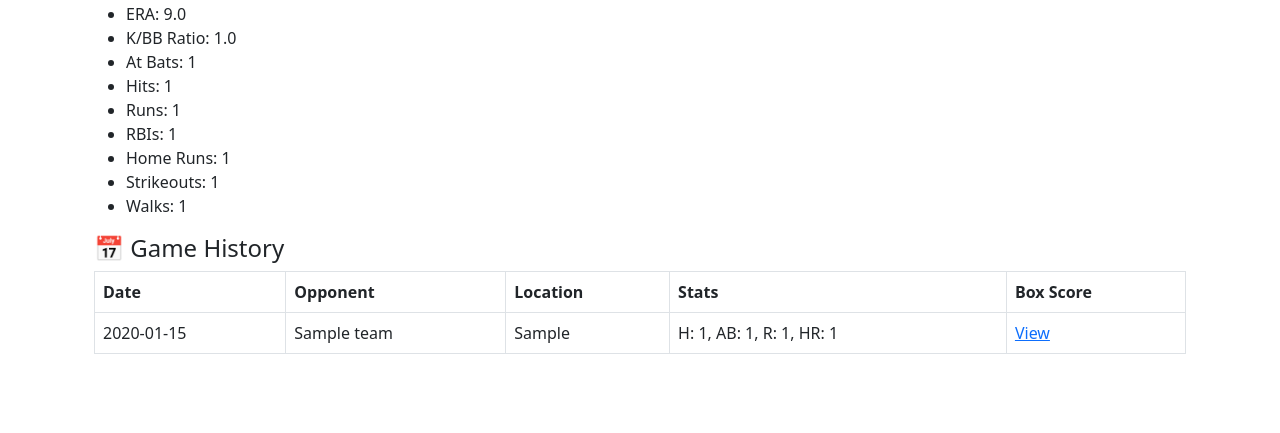
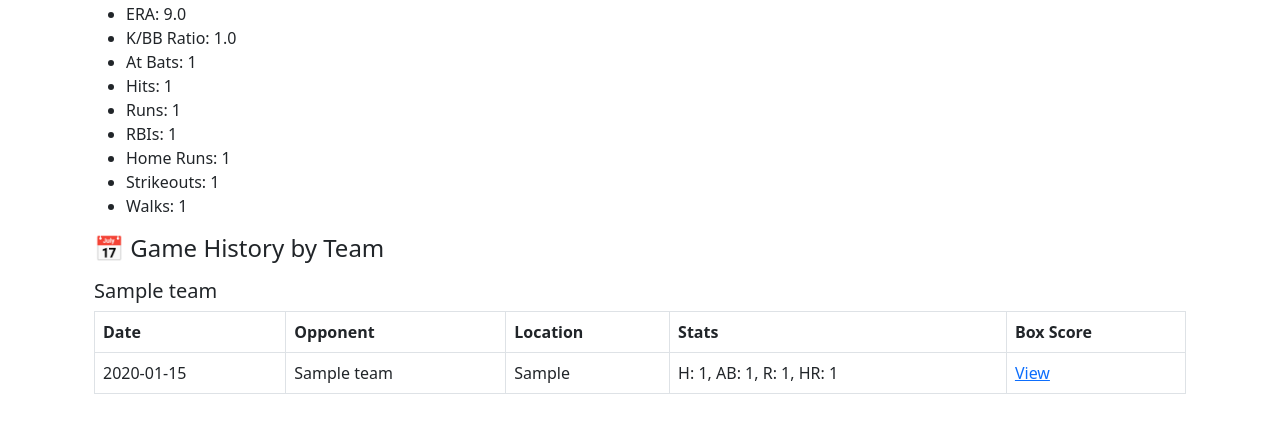
Before and after one commit to titancoder12/web3sportsdraft, a Django app: page /dashboard/ in a window 1280 px wide. Shown: the part 257-690 px from the top of the page. Run offline with Django 3.2, Linux system fonts and the light colour scheme; a user stored in the database is signed in; tables that the repository leaves empty hold one stand-in row (values such as "Sample post").

Commit message:
game history grouped by team

```diff
--- a/league/templates/league/player_dashboard.html
+++ b/league/templates/league/player_dashboard.html
@@ -6,6 +6,7 @@
   {% if error %}
     <p class="text-danger">{{ error }}</p>
   {% else %}
+
     <h4>📊 Overall Stats</h4>
     <ul>
       <li>Batting Avg (AVG): {{ batting_avg }}</li>
@@ -23,7 +24,9 @@
       <li>Walks: {{ overall_stats.base_on_balls|default:0 }}</li>
     </ul>
 
-    <h4>📅 Game History</h4>
+    <h4>📅 Game History by Team</h4>
+    {% for team_name, stats in team_games.items %}
+      <h5 class="mt-3">{{ team_name }}</h5>
       <table class="table table-bordered">
         <thead>
           <tr>
@@ -35,7 +38,7 @@
           </tr>
         </thead>
         <tbody>
-        {% for stat in game_stats %}
+          {% for stat in stats %}
           <tr>
             <td>{{ stat.game.date|date:"Y-m-d" }}</td>
             <td>
@@ -52,6 +55,8 @@
           {% endfor %}
         </tbody>
       </table>
+    {% endfor %}
+
   {% endif %}
 </div>
 {% endblock %}
--- a/league/views.py
+++ b/league/views.py
@@ -13,6 +13,8 @@ from django.shortcuts import render
 from django.db.models import Sum
 from django.db.models.functions import Coalesce
 
+from collections import defaultdict
+
 @login_required
 def player_dashboard(request):
     user = request.user
@@ -24,8 +26,18 @@ def player_dashboard(request):
             "error": "Your account is not associated with a player profile."
         })
 
+    # Game stats
     game_stats = PlayerGameStat.objects.select_related("game").filter(player=player).order_by("-game__date")
 
+    # Group stats by team
+    team_games = defaultdict(list)
+    for stat in game_stats:
+        for team in player.teams.all():
+            if stat.game.team_home_id == team.id or stat.game.team_away_id == team.id:
+                team_games[team.name].append(stat)
+
+
+    # Aggregate stats
     agg = game_stats.aggregate(
         at_bats=Coalesce(Sum("at_bats"), 0),
         hits=Coalesce(Sum("hits"), 0),
@@ -45,6 +57,7 @@ def player_dashboard(request):
         strikeouts_pitching=Coalesce(Sum("strikeouts_pitching"), 0),
     )
 
+    # Calculated stats
     ab = agg["at_bats"] or 1
     avg = round(agg["hits"] / ab, 3)
     tb = agg["singles"] + 2 * agg["doubles"] + 3 * agg["triples"] + 4 * agg["home_runs"]
@@ -55,9 +68,14 @@ def player_dashboard(request):
     era = round((agg["earned_runs"] * 9) / agg["innings_pitched"], 2) if agg["innings_pitched"] else 0
     kbb = round(agg["strikeouts_pitching"] / agg["walks_allowed"], 2) if agg["walks_allowed"] else 0
 
+
+
+    team_games = dict(team_games)
+
     return render(request, "league/player_dashboard.html", {
         "player": player,
         "game_stats": game_stats,
+        "team_games": team_games,
         "overall_stats": agg,
         "batting_avg": avg,
         "slg": slg,
```
Lines whose indentation alone changed are shown as unchanged.
